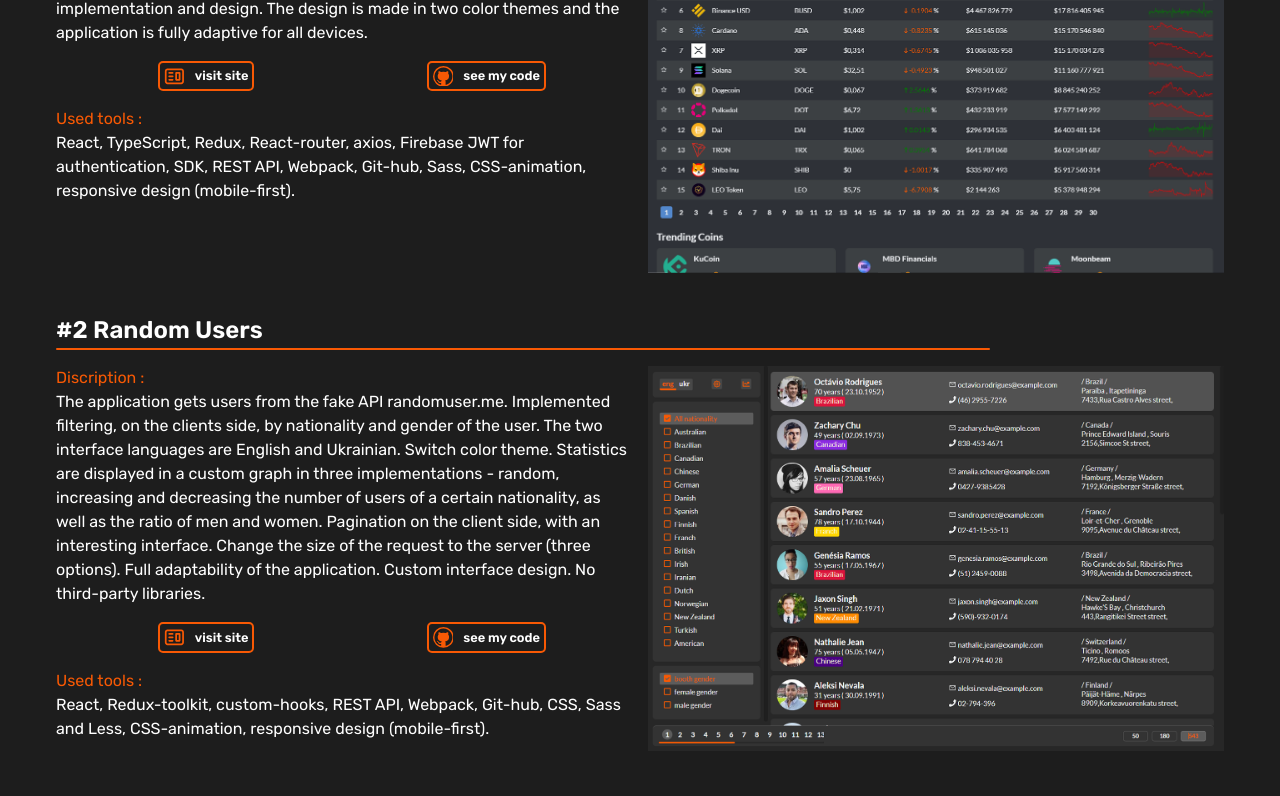
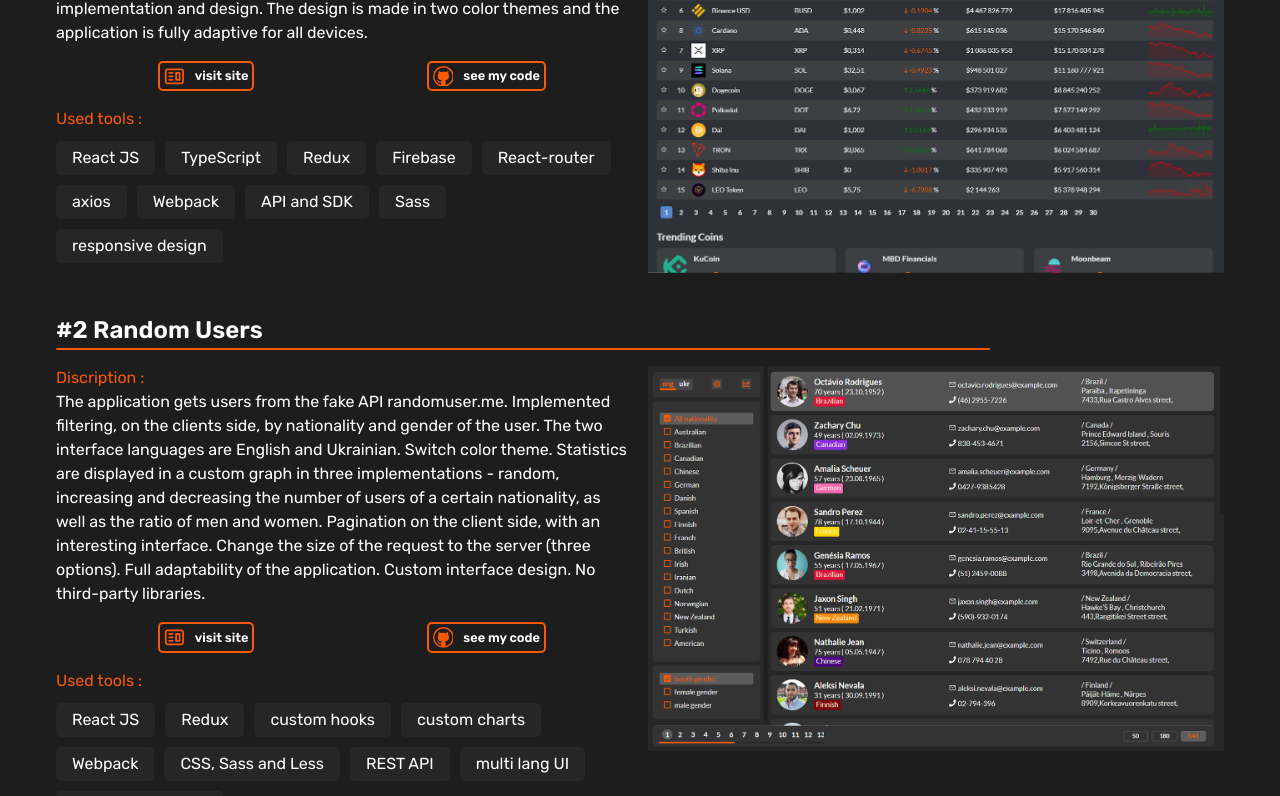
Before and after one commit to webioann/webpack-for-react, a React app: page / in a window 1280 px wide. Shown: the part 1464-2260 px from the top of the page. Built offline with nearby package versions, Linux system fonts and the light colour scheme.

Commit message:
nice tools badges

```diff
--- a/src/CSS/badge-maker.scss
+++ b/src/CSS/badge-maker.scss
@@ -35,13 +35,17 @@
 }
 .badges{
     display: flex;
+    flex-wrap: wrap;
+    align-items: center;
     .tool{
         margin-right: 10px;
+        margin-top: 10px;
         .tool-text{
             border-radius: 5px;
+            padding: 5px 1rem;
             text-align: center;
             background-color: $grey;
-            color: $green;
+            color: $color-light;
         }
     }
 }
--- a/src/components/CryptoCurrency.js
+++ b/src/components/CryptoCurrency.js
@@ -3,8 +3,10 @@
 import useTranslator from '../hooks/useTranslator'
 import { cryptocurrency } from '../data/text_for_cryptocurrency'
 import { crypto_githublink,cryptocurrency_link } from '../data/links_url'
+import { tools_crypto } from '../data/tools_crypto'
 import LinkToGithub from './LinkToGithub'
 import LinkToProjectSite from './LinkToProjectSite'
+import BadgeMaker from './BadgeMaker'
 import '../CSS/pet-project.scss'
 
 const CryptoCurrency = () => {
@@ -29,7 +31,8 @@
 
                     <div className='tools'>
                         <span className='header'>{useTranslator(cryptocurrency.used_tools_span)}</span>
-                        <p>{useTranslator(cryptocurrency.used_tools_text)}</p>
+                        <BadgeMaker data={tools_crypto} animation={false}/>
+                        {/* <p>{useTranslator(cryptocurrency.used_tools_text)}</p> */}
                     </div>
 
                 </div>
--- a/src/components/Portfolio.js
+++ b/src/components/Portfolio.js
@@ -3,6 +3,9 @@
 import { portfolio } from '../data/text_for_portfolio'
 import { portfolio_githublink } from '../data/links_url'
 import LinkToGithub from './LinkToGithub'
+import { tools_portfolio } from '../data/tools_portfolio'
+import BadgeMaker from './BadgeMaker'
+
 import '../CSS/pet-project.scss'
 
 const Portfolio = () => {
@@ -21,7 +24,7 @@
 
             <div className='tools'>
                 <span className='header'>{useTranslator(portfolio.used_tools_span)}</span>
-                <p>{useTranslator(portfolio.used_tools_text)}</p>
+                <BadgeMaker data={tools_portfolio} animation={false}/>
             </div>
         </section>
     )
--- a/src/components/RandomUsers.js
+++ b/src/components/RandomUsers.js
@@ -2,9 +2,12 @@
 import randomusers_img from '../assets/users-screen.png'
 import useTranslator from '../hooks/useTranslator'
 import { dashboard } from '../data/text_for_randomusers'
+import { tools_users } from '../data/tools_users'
 import { users_githublink,randomusers_link } from '../data/links_url'
 import LinkToGithub from './LinkToGithub'
 import LinkToProjectSite from './LinkToProjectSite'
+import BadgeMaker from './BadgeMaker'
+
 import '../CSS/pet-project.scss'
 
 const CryptoCurrency = () => {
@@ -29,7 +32,7 @@
 
                     <div className='tools'>
                         <span className='header'>{useTranslator(dashboard.used_tools_span)}</span>
-                        <p>{useTranslator(dashboard.used_tools_text)}</p>
+                        <BadgeMaker data={tools_users} animation={false}/>
                     </div>
 
                 </div>
--- a/src/data/text_for_cryptocurrency.js
+++ b/src/data/text_for_cryptocurrency.js
@@ -8,8 +8,8 @@
         ukr: 'Опис проекта :'
     },
     discr_text: {
-        eng: 'The application receives data using the CoinGecko API, and displays cryptocurrency statistics in tables, graphs and information blocks. Provides detailed statistical information on a single currency with articles and links to social networks. Has a client authorization system via Firebase-auth and Google. Allows the client to create, edit and save "watch lists" on the server, using the Firebase Database SDK. Pagination in an interesting implementation and design. The design is made in two color themes and the application is fully adaptive for all devices.',
-        ukr: 'Додаток отримує дані з допомогою CoinGecko API, та виводить статистику криптовалют в таблицях, графіках і інформаційних блоках. Надає детальну статистичну інформацію по окремій валюті зі статтями та з посиланнями на соцмережі. Має систему авторизації клієнтів через Firebase-auth і Google. Дозволяє клієнту створювати, редагувати та зберігати "списки переглядів" на сервері ,з допомогою SDK на Firebase Database. Пагинація в цікавій реалізації та дизайні. Дизайн зроблено в двох кольорових темах та повною адапивністю додатка під всі пристрої.',
+        eng: 'The application receives data using the CoinGecko API, and displays cryptocurrency statistics in tables, graphs and information blocks. Provides detailed statistical information on a single currency with articles and links to social networks. Has a client authorization system via Firebase-auth and Google. Allows the client to create, edit and save "watch lists" on the server, using the Firebase Database SDK. Server-side pagination in an interesting implementation and design. The design is made in two color themes and the application is fully adaptive for all devices.',
+        ukr: 'Додаток отримує дані з допомогою CoinGecko API, та виводить статистику криптовалют в таблицях, графіках і інформаційних блоках. Надає детальну статистичну інформацію по окремій валюті зі статтями та з посиланнями на соцмережі. Має систему авторизації клієнтів через Firebase-auth і Google. Дозволяє клієнту створювати, редагувати та зберігати "списки переглядів" на сервері ,з допомогою SDK на Firebase Database. Пагинація на боці сервера в цікавій реалізації та дизайні. Дизайн зроблено в двох кольорових темах та повною адапивністю додатка під всі пристрої.',
     },
     used_tools_span: {
         eng: 'Used tools :',
--- /dev/null
+++ b/src/data/tools_crypto.js
@@ -0,0 +1,12 @@
+export const tools_crypto = [
+    {title: 'React JS',           id: 1,  delay: "400ms" , textEng: 'text for tooltip'},
+    {title: 'TypeScript',         id: 2,  delay: "1300ms", textEng: 'text for tooltip'},
+    {title: 'Redux',              id: 3,  delay: "1000ms", textEng: 'text for tooltip'},
+    {title: 'Firebase',           id: 4,  delay: "1600ms", textEng: 'text for tooltip'},
+    {title: 'React-router',       id: 5,  delay: "1900ms", textEng: 'text for tooltip'},
+    {title: 'axios',              id: 6,  delay: "1900ms", textEng: 'text for tooltip'},
+    {title: 'Webpack',            id: 7,  delay: "2200ms", textEng: 'text for tooltip'},
+    {title: 'API and SDK',        id: 8,  delay: "2200ms", textEng: 'text for tooltip'},
+    {title: 'Sass',               id: 9,  delay: "2500ms", textEng: 'text for tooltip'},
+    {title: 'responsive design',  id: 10,  delay: "2500ms", textEng: 'text for tooltip'},
+];
--- /dev/null
+++ b/src/data/tools_portfolio.js
@@ -0,0 +1,9 @@
+export const tools_portfolio = [
+    {title: 'React JS',           id: 1,  delay: "400ms" , textEng: 'text for tooltip'},
+    {title: 'Redux',              id: 2,  delay: "1000ms", textEng: 'text for tooltip'},
+    {title: 'custom hooks',       id: 3,  delay: "1900ms", textEng: 'text for tooltip'},
+    {title: 'Webpack',            id: 4,  delay: "2200ms", textEng: 'text for tooltip'},
+    {title: 'Sass',               id: 5,  delay: "2200ms", textEng: 'text for tooltip'},
+    {title: 'multi lang UI',      id: 6,  delay: "2200ms", textEng: 'text for tooltip'},
+    {title: 'responsive design',  id: 7,  delay: "2500ms", textEng: 'text for tooltip'},
+];
--- /dev/null
+++ b/src/data/tools_users.js
@@ -0,0 +1,11 @@
+export const tools_users = [
+    {title: 'React JS',           id: 1,  delay: "400ms" , textEng: 'text for tooltip'},
+    {title: 'Redux',              id: 2,  delay: "1000ms", textEng: 'text for tooltip'},
+    {title: 'custom hooks',       id: 3,  delay: "1900ms", textEng: 'text for tooltip'},
+    {title: 'custom charts',      id: 4,  delay: "2500ms", textEng: 'text for tooltip'},
+    {title: 'Webpack',            id: 5,  delay: "2200ms", textEng: 'text for tooltip'},
+    {title: 'CSS, Sass and Less', id: 6,  delay: "2200ms", textEng: 'text for tooltip'},
+    {title: 'REST API',           id: 7,  delay: "2200ms", textEng: 'text for tooltip'},
+    {title: 'multi lang UI',      id: 8,  delay: "2200ms", textEng: 'text for tooltip'},
+    {title: 'responsive design',  id: 9,  delay: "2500ms", textEng: 'text for tooltip'},
+];
```
